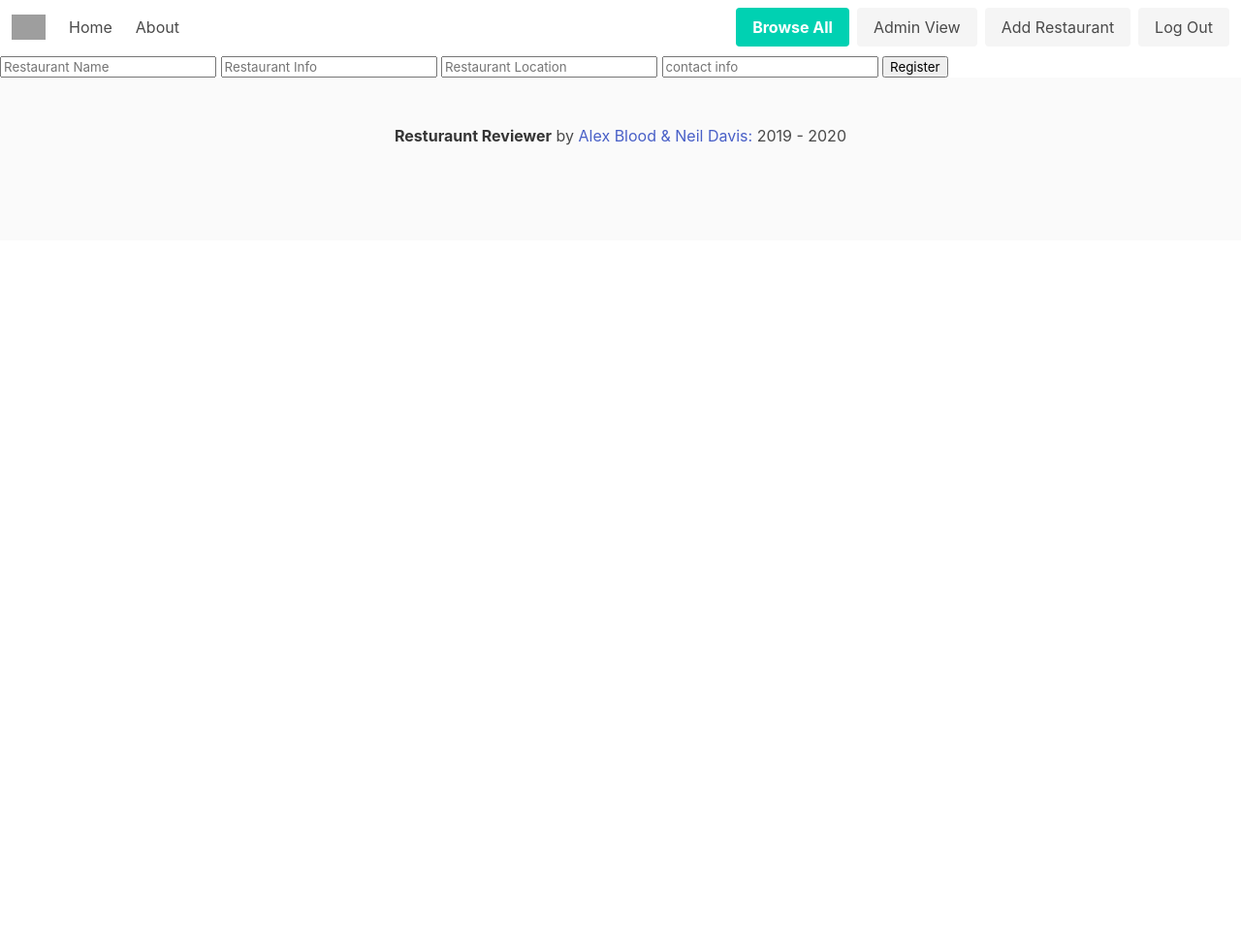
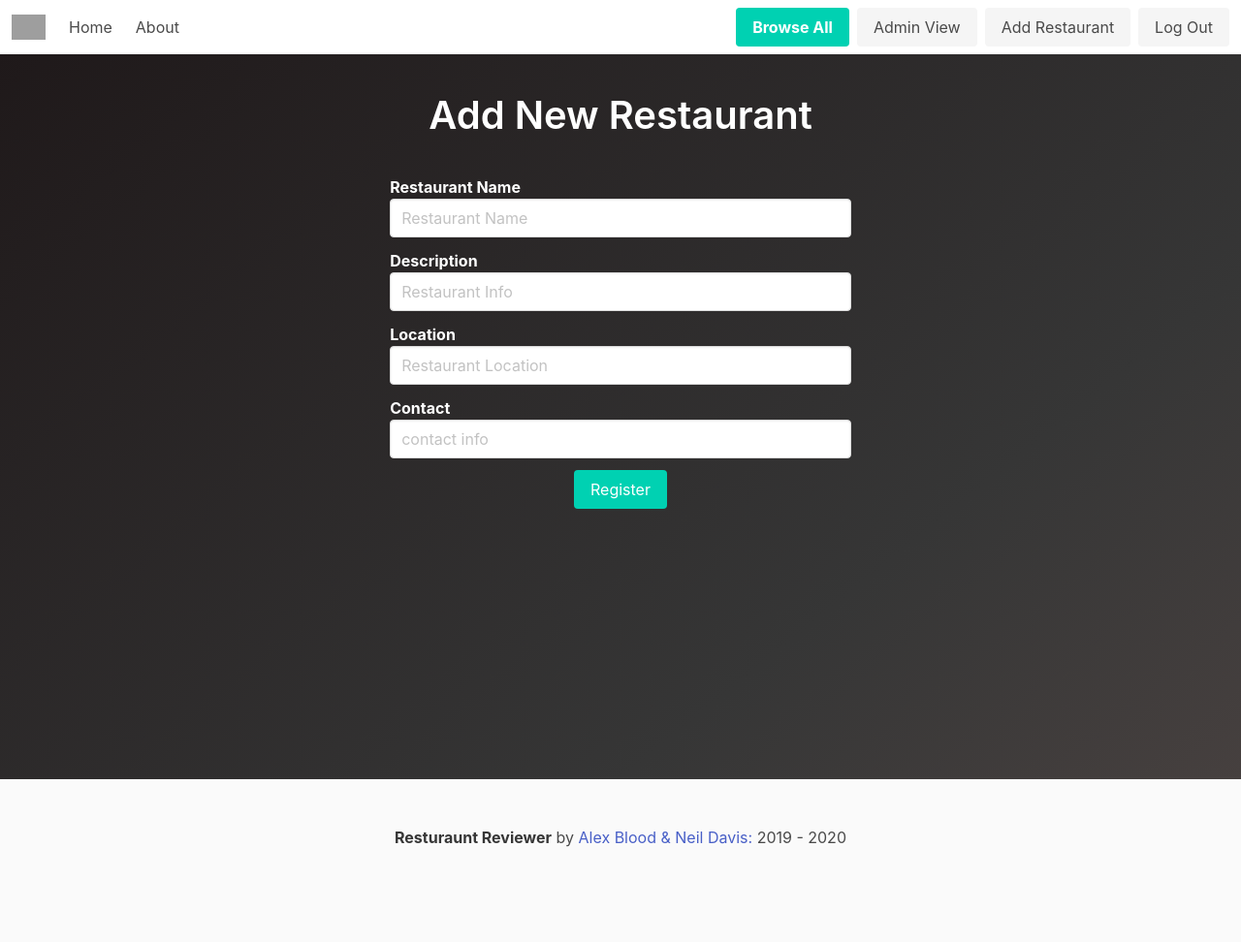
Before and after one commit to RPG-Alex/SEP-Restaurant-Reviewer, a PHP site: page /SEP-Restaurant-Reviewer/index.php?page=newRestaurant in a window 1280 px wide. Shown: the whole page at 97% size. Before the commit the page ends 150 px from the top, so only its background shows below. Run offline with PHP 8.4, Linux system fonts and the light colour scheme; some libraries are stand-ins or nearby versions; grey boxes are pictures that could not be loaded.

Commit message:
add new restaurant styled

```diff
--- a/styles.css
+++ b/styles.css
@@ -3,6 +3,17 @@
 
 #postReview{
   max-width: 600px;
+}
+
+#addRestaurant{
+  max-width: 600px;
+}
+#addRestaurant h2{
+  margin: 1em;
+}
+#addRestaurant label{
+  margin: 0 auto;
+  color: white;
 }
 
 .restaurant-info {
--- a/view/newRestaurant.php
+++ b/view/newRestaurant.php
@@ -1,7 +1,32 @@
-<form class='' action='' method='post'>
-  <input type='text' name='name' placeholder='Restaurant Name'>
-  <input type='text' name='description' placeholder='Restaurant Info'>
-  <input type='text' name='location' placeholder='Restaurant Location'>
-  <input type='text' name='contact' placeholder='contact info'>
-  <input type='submit' name='Register' value='Register'>
-</form>
+<section class="hero is-dark is-fullheight-with-navbar is-bold">
+  <form id="addRestaurant" class='container' action='' method='post'>
+    <h2 class="title is-2 has-text-centered">Add New Restaurant</h2>
+    <div class="field">
+      <label class="label">Restaurant Name</label>
+      <div class="control">
+        <input class="input" type='text' name='name' placeholder='Restaurant Name' required>
+      </div>
+    </div>
+    <div class="field">
+      <label class="label">Description</label>
+      <div class="control">
+        <input class="input" type="text" name='description' placeholder='Restaurant Info' required>
+      </div>
+    </div>
+    <div class="field">
+      <label class="label">Location</label>
+      <div class="control">
+        <input class="input" type='text' name='location' placeholder='Restaurant Location' required>
+      </div>
+    </div>
+    <div class="field">
+      <label class="label text-is-white">Contact</label>
+      <div class="control">
+        <input class="input" type='text' name='contact' placeholder='contact info' required>
+      </div>
+    </div>
+    <div class="control has-text-centered">
+      <input class="button is-primary" type='submit' name='Register' value='Register'>
+    </div>
+  </form>
+</section>
```
Also changed, not shown: view/restaurantReview.php (+23 -8 lines).
